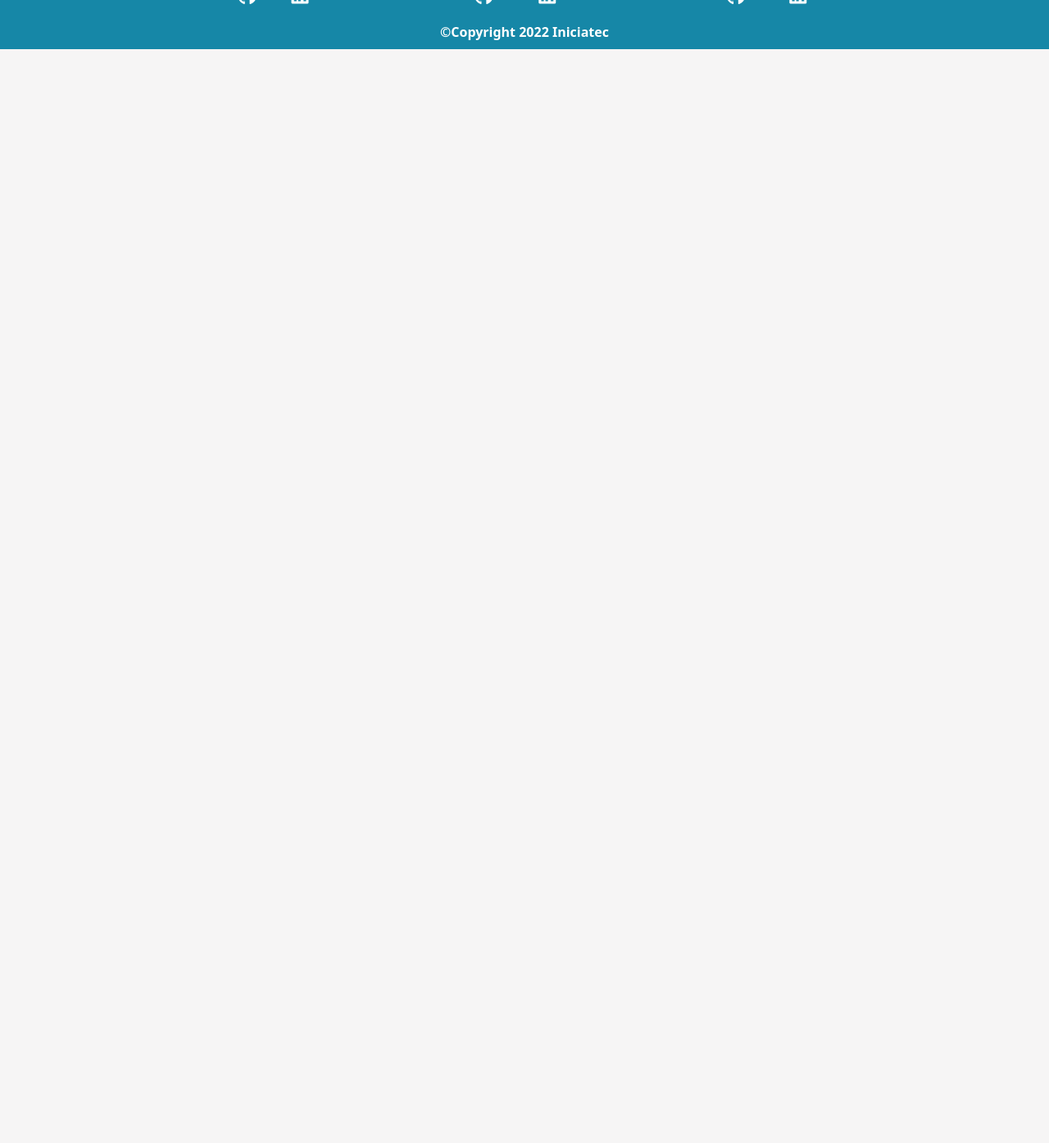
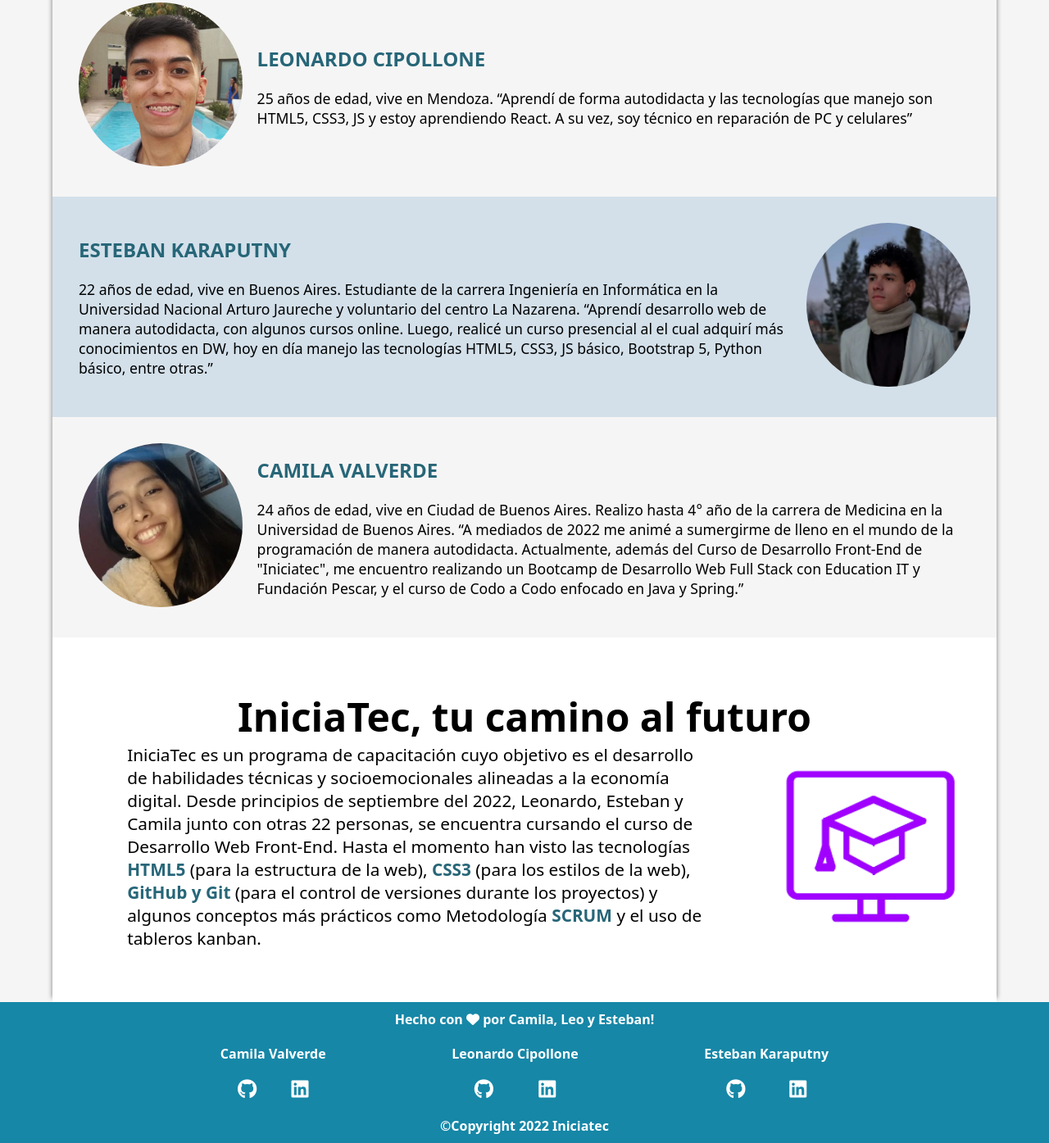
Before and after one commit to LeoCipollone/Checkpoint-1_iniciatec_grupo-4, a plain HTML site: page index.html in a window 1280 px wide. Shown: the part 180-1575 px from the top of the page at 82% size. Before the commit the page ends 800 px from the top, so only its background shows below. Drawn offline with Linux system fonts and the light colour scheme.

Commit message:
:sparkles: Save: New features on the about us page

```diff
--- a/index.html
+++ b/index.html
@@ -20,8 +20,67 @@
             </ul>
         </nav>
     </header>
-    <main>
-
+    <main class="container__general">
+        <div class="title__principal--page">
+            <h1 class="title__principal--h1">Sobre Nosotros</h1>
+        </div>
+        <div class="content__info">
+            <div class="content__perfiles">
+                <div>
+                    <img class="image__perfiles" src="./assets/images/foto-leo-cipollone.jpeg" alt="Leo Cipollone - Integrante del equipo de desarrollo">
+                </div>
+                <div class="information__perfil">
+                    <h3 class="title__info">Leonardo Cipollone</h3>
+                    <p class="parrafo__info">
+                        25 años de edad, vive en Mendoza. “Aprendí de forma autodidacta y las tecnologías
+                        que manejo son HTML5, CSS3, JS y estoy aprendiendo React. A su vez, soy técnico en reparación de PC y celulares”
+                    </p>
+                </div>
+            </div>
+            <div class="content__perfiles diferente__color">
+                <div class="information__perfil">
+                    <h3 class="title__info">Esteban Karaputny</h3>
+                    <p class="parrafo__info">
+                        22 años de edad, vive en Buenos Aires. Estudiante de la carrera Ingeniería en Informática
+                        en la Universidad Nacional Arturo Jaureche y voluntario del centro La Nazarena.
+                        “Aprendí desarrollo web de manera autodidacta, con algunos cursos online. Luego,
+                        realicé un curso presencial al el cual adquirí más conocimientos en DW, hoy en día manejo
+                        las tecnologías HTML5, CSS3, JS básico, Bootstrap 5, Python básico, entre otras.”
+                    </p>
+                </div>
+                <div>
+                    <img class="image__perfiles"  src="./assets/images/foto-esteban-karaputny.png" alt="Esteban Karaputny - Integrante del equipo de desarrollo">
+                </div>
+            </div>
+            <div class="content__perfiles">
+                <div>
+                    <img class="image__perfiles"  src="./assets/images/foto-cami-valverde.jpeg" alt="Camila Valverde - Integrante del equipo de desarrollo">
+                </div>
+                <div class="information__perfil">
+                    <h3 class="title__info">Camila Valverde</h3>
+                    <p class="parrafo__info">
+                        24 años de edad, vive en Ciudad de Buenos Aires. Realizo hasta 4° año de la carrera
+                        de Medicina en la Universidad de Buenos Aires. “A mediados de 2022 me animé a sumergirme
+                        de lleno en el mundo de la programación de manera autodidacta. Actualmente, además del Curso
+                        de Desarrollo Front-End de "Iniciatec", me encuentro realizando un Bootcamp de Desarrollo Web
+                        Full Stack con Education IT y Fundación Pescar, y el curso de Codo a Codo enfocado en Java y Spring.” </p>
+                </div>
+            </div>
+        </div>
+        <div class="information__iniciatec">
+            <h2 class="title__iniciatec">IniciaTec, tu camino al futuro</h2>
+            <div class="content__iniciatec">
+                <p class="parrafo__iniciatec">
+                    IniciaTec es un programa de capacitación cuyo objetivo es el desarrollo de habilidades técnicas
+                    y socioemocionales alineadas a la economía digital. Desde principios de septiembre del 2022,
+                    Leonardo, Esteban y Camila junto con otras 22 personas, se encuentra cursando el curso de
+                    Desarrollo Web Front-End. Hasta el momento han visto las tecnologías <span class="palabra__color">HTML5</span> (para la estructura
+                    de la web), <span class="palabra__color">CSS3</span> (para los estilos de la web), <span class="palabra__color"> GitHub y Git</span> (para el control de versiones durante
+                    los proyectos) y algunos conceptos más prácticos como Metodología <span class="palabra__color">SCRUM</span> y el uso de tableros kanban.
+                </p>
+                <img class="image__iniciatec" src="./assets/images/accenture-iniciatec.png" alt="Logo de una pc con un sombrero de egresado dentro">
+            </div>
+        </div>
     </main>
     <footer>
         <p class="footer-love">Hecho con <i class="fa-solid fa-heart"></i> por Camila, Leo y Esteban!</p>
--- a/styles/index.css
+++ b/styles/index.css
@@ -8,10 +8,15 @@ body {
     background-color: #F6F5F5;
 }
 
+.container__general{
+    width: 90%;
+    margin: auto;
+    box-shadow: 6px 0px 5px -5px #999, -6px 0px 5px -5px #999;
+}
+
 .nav-container {
     display: flex;
     align-items: center;
-    width: 100vw;
     height: 68px;
     background-color: #1687A7;
     color: #fff;
@@ -39,7 +44,6 @@ body {
     background-color: #276678;
 }
 footer {
-    width: 100vw;
     display: flex;
     flex-direction: column;
     justify-content: center;
@@ -72,3 +76,85 @@ footer p {
 .redes-dev i:hover {
     color: #276678;
 }
+
+/* START INFORMATION OF THE PEOPLES */
+/*
+.content__info{
+
+} */
+
+.title__principal--h1{
+    padding: 20px;
+    text-align: center;
+}
+
+.content__perfiles{
+    width: 100%;
+    height: 70%;
+    display: flex;
+    justify-content: space-between;
+    align-items: center;
+    padding: 2em;
+}
+
+.image__perfiles{
+    width: 200px;
+    height: 200px;
+    border-radius: 50%;
+}
+
+.diferente__color{
+    background-color: #D3E0EA;
+}
+
+.information__perfil{
+    width: 80%;
+    height: 100%;
+}
+
+.title__info{
+    padding-bottom: 20px;
+    text-transform:uppercase;
+    font-size:1.5em ;
+    color: #276678;
+}
+
+.parrafo__info{
+    font-size: 1.1em;
+    color: #000;
+}
+
+.information__iniciatec{
+    background-color: #fff;
+    padding: 4em 0;
+}
+
+.title__iniciatec{
+    font-size: 3em;
+    text-align: center;
+}
+
+.content__iniciatec{
+    display: flex;
+    justify-content:space-between;
+    align-items: center;
+    width: 95%;
+    margin:auto ;
+}
+
+.image__iniciatec{
+    width: 250px;
+    height: 250px;
+}
+
+.parrafo__iniciatec{
+    font-size: 1.3em;
+    color: #000;
+    width: 70%;
+    padding-left: 3em;
+}
+
+.palabra__color{
+    color: #276678;
+    font-weight: bold;
+}
```
Also changed, not shown: assets/images/accenture-iniciatec.png (added), assets/images/foto-cami-valverde.jpeg (added), assets/images/foto-esteban-karaputny.png (added), assets/images/foto-leo-cipollone.jpeg (added).
